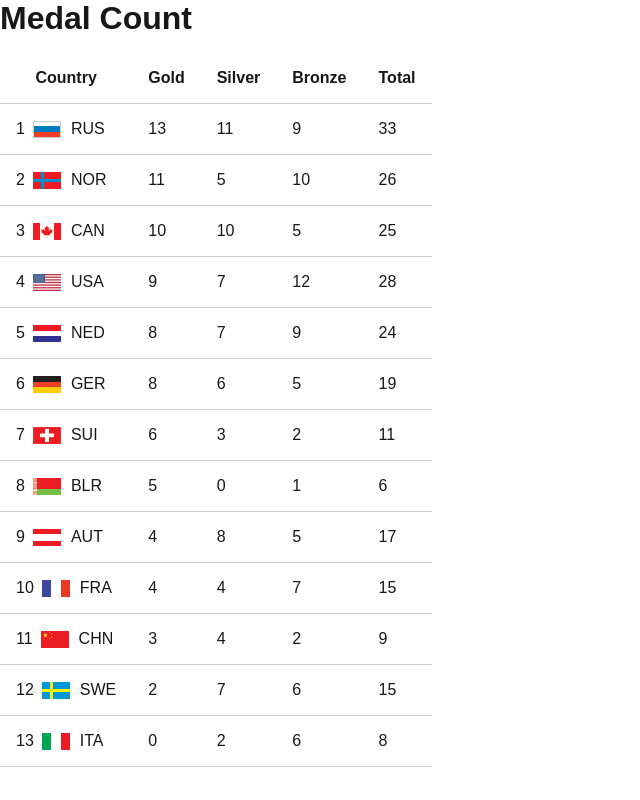
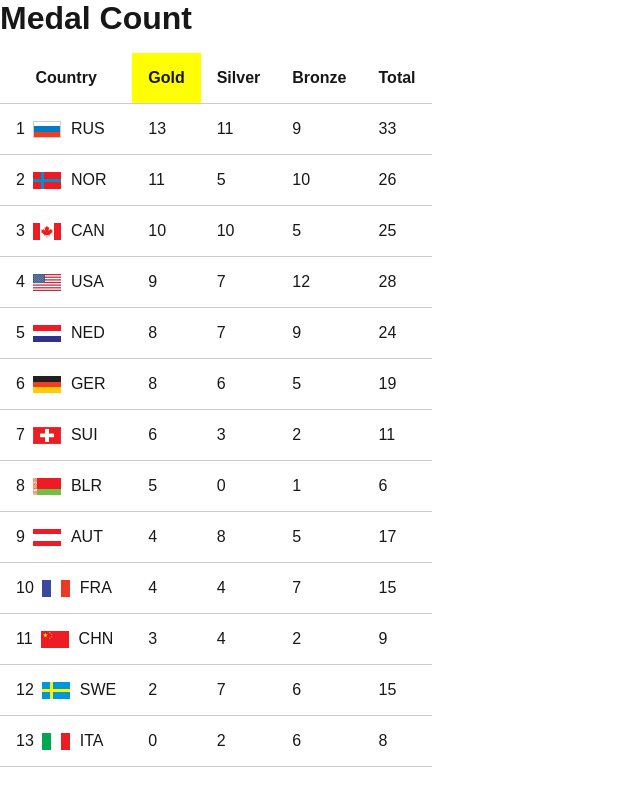
Before and after one commit to gunayanil/medal-count, a Next.js app: page / in a window 1280 px wide. Shown: the whole page, without its empty margins (0-640 px from the left). Built offline with nearby package versions, Linux system fonts and the light colour scheme.

Commit message:
implement header click sort

```diff
--- a/src/components/Table.module.css
+++ b/src/components/Table.module.css
@@ -21,3 +21,7 @@
   align-items: center;
   gap: 0.5rem;
 }
+
+.table .active {
+  background-color: yellow;
+}
--- a/src/components/Table.tsx
+++ b/src/components/Table.tsx
@@ -1,19 +1,40 @@
 'use client';
 
+import { useRouter, useSearchParams } from 'next/navigation';
 import Flag from './Flag';
-import { Medals } from '@/types';
+import { Medals, Sort } from '@/types';
 import styles from './Table.module.css';
 
+const headers: { key: Sort; label: string }[] = [
+  { key: 'gold', label: 'Gold' },
+  { key: 'silver', label: 'Silver' },
+  { key: 'bronze', label: 'Bronze' },
+  { key: 'total', label: 'Total' },
+];
+
 export default function Table({ data }: { data: Medals[] }) {
+  const router = useRouter();
+  const searchParams = useSearchParams();
+  const sortType = searchParams.get('sort') ?? 'gold';
+
+  const handleSort = (key: Sort) => {
+    router.push(`?sort=${key}`);
+  };
+
   return (
     <table className={styles.table}>
       <thead>
         <tr>
           <th>Country</th>
-          <th>Gold</th>
-          <th>Silver</th>
-          <th>Bronze</th>
-          <th>Total</th>
+          {headers.map(({ key, label }) => (
+            <th
+              key={key}
+              onClick={() => handleSort(key)}
+              className={key === sortType ? styles.active : ''}
+            >
+              {label}
+            </th>
+          ))}
         </tr>
       </thead>
       <tbody>
```
